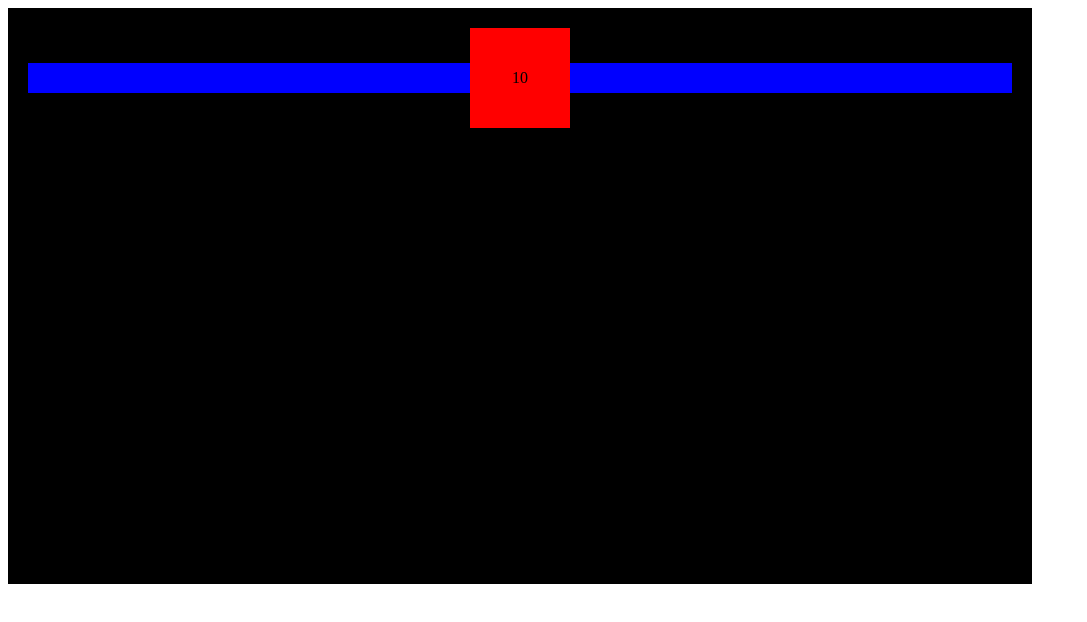
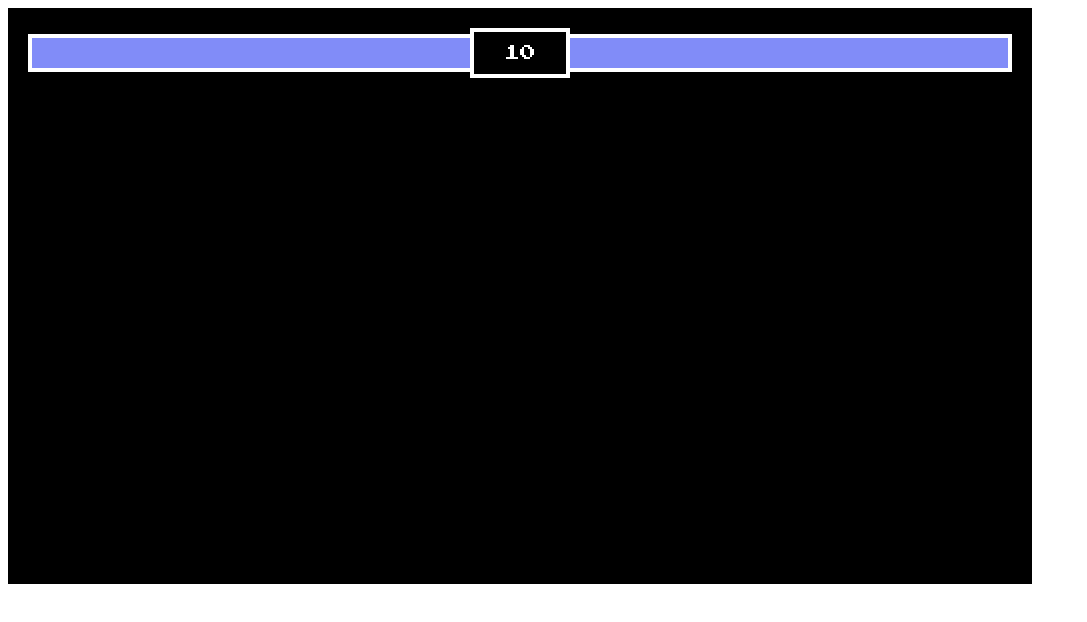
Before and after one commit to raveneyex/fighting-game, a website built with webpack: page src/index.html in a window 1280 px wide. Shown: the whole page, without its empty margins (0-1087 px from the left). Built offline with nearby package versions, Linux system fonts and the light colour scheme.

Commit message:
Use cool font

```diff
--- a/src/index.html
+++ b/src/index.html
@@ -2,6 +2,9 @@
   <head>
     <meta charset="utf-8" />
     <title><%= htmlWebpackPlugin.options.title %></title>
+    <link rel="preconnect" href="https://fonts.googleapis.com" />
+    <link rel="preconnect" href="https://fonts.gstatic.com" crossorigin />
+    <link href="https://fonts.googleapis.com/css2?family=Press+Start+2P&display=swap" rel="stylesheet" />
   </head>
   <body>
     <div class="container">
--- a/src/index.ts
+++ b/src/index.ts
@@ -18,13 +18,13 @@ c.fillRect(0, 0, canvas.width, canvas.height);
 
 const background = new Sprite({
   position: { x: 0, y: 0 },
-  imageSrc: backgroundImageSrc as unknown as string,
+  imageSrc: backgroundImageSrc,
   canvas,
 });
 
 const shop = new Sprite({
   position: { x: 610, y: 160 },
-  imageSrc: shopImageSrc as unknown as string,
+  imageSrc: shopImageSrc,
   canvas,
   scale: 2.5,
   frames: 6,
--- a/src/style.css
+++ b/src/style.css
@@ -1,5 +1,6 @@
 * {
   box-sizing: border-box;
+  font-family: "Press Start 2P", cursive;
 }
 
 .container {
@@ -18,18 +19,19 @@
 .healthBarContainer {
   position: relative;
   width: 100%;
-  height: 30px;
+  border-top: 4px solid white;
+  border-bottom: 4px solid white;
 }
 
 .healthBar {
-  background-color: yellow;
+  background-color: red;
   height: 30px;
   width: 100%;
 }
 
 .filler {
   position: absolute;
-  background-color: blue;
+  background-color: #818cf8;
   top: 0;
   bottom: 0;
   right: 0;
@@ -37,18 +39,25 @@
 }
 
 #timer {
+  color: white;
   width: 100px;
-  height: 100px;
-  background-color: red;
+  height: 50px;
+  background-color: black;
   flex-shrink: 0;
   display: flex;
   align-items: center;
   justify-content: center;
+  border: 4px solid white;
 }
 
 .player1 {
+  border-left: 4px solid white;
   display: flex;
   justify-content: flex-end;
+}
+
+.player2 {
+  border-right: 4px solid white;
 }
 
 .hello {
--- a/webpack.config.js
+++ b/webpack.config.js
@@ -68,6 +68,11 @@ module.exports = {
         },
       },
       {
+        test: /\.(woff|woff2|eot|ttf|otf)$/i,
+        type: "asset/resource",
+        exclude: /node_modules/,
+      },
+      {
         test: /\.json5$/i,
         type: "json",
         parser: {
```
